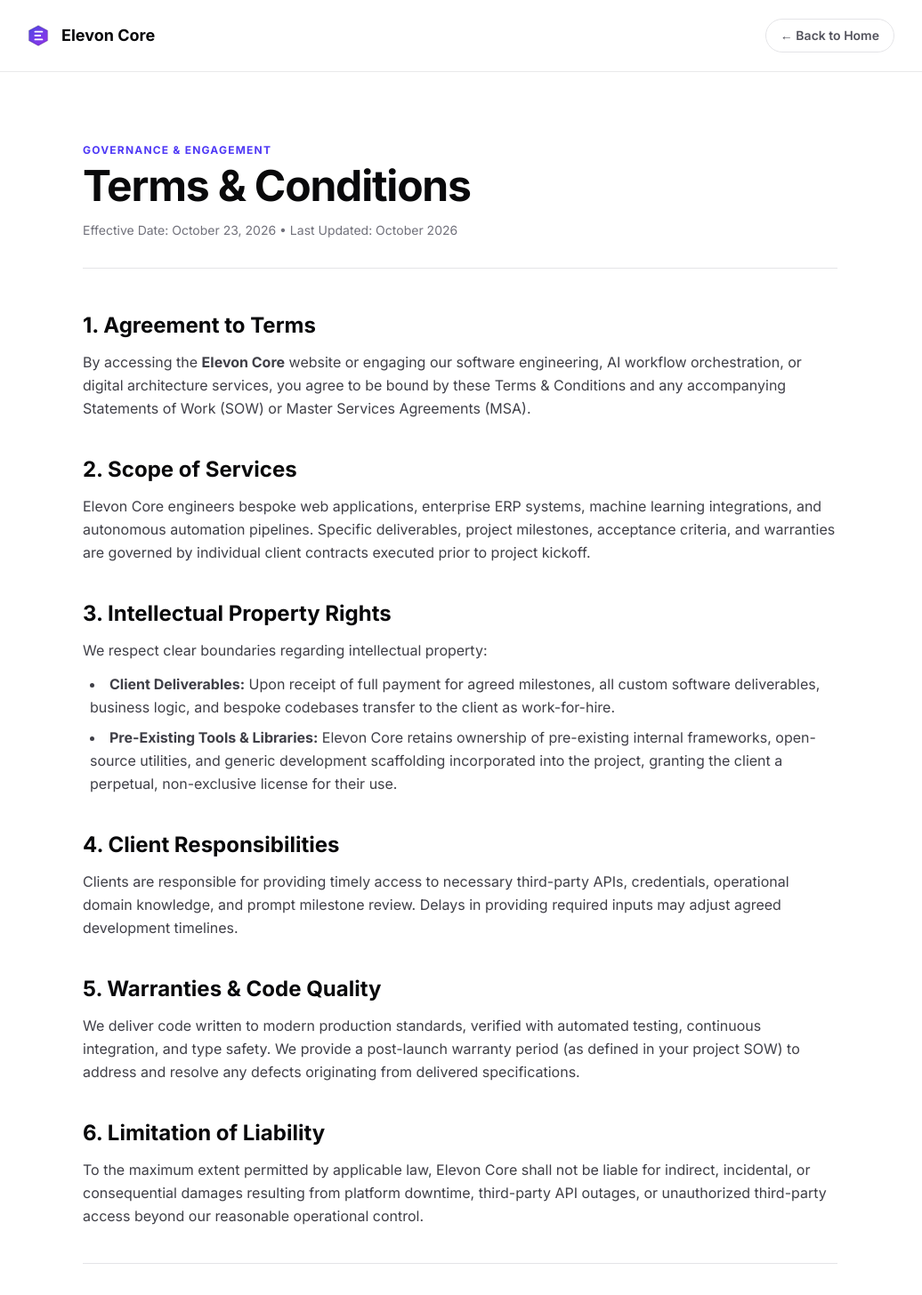
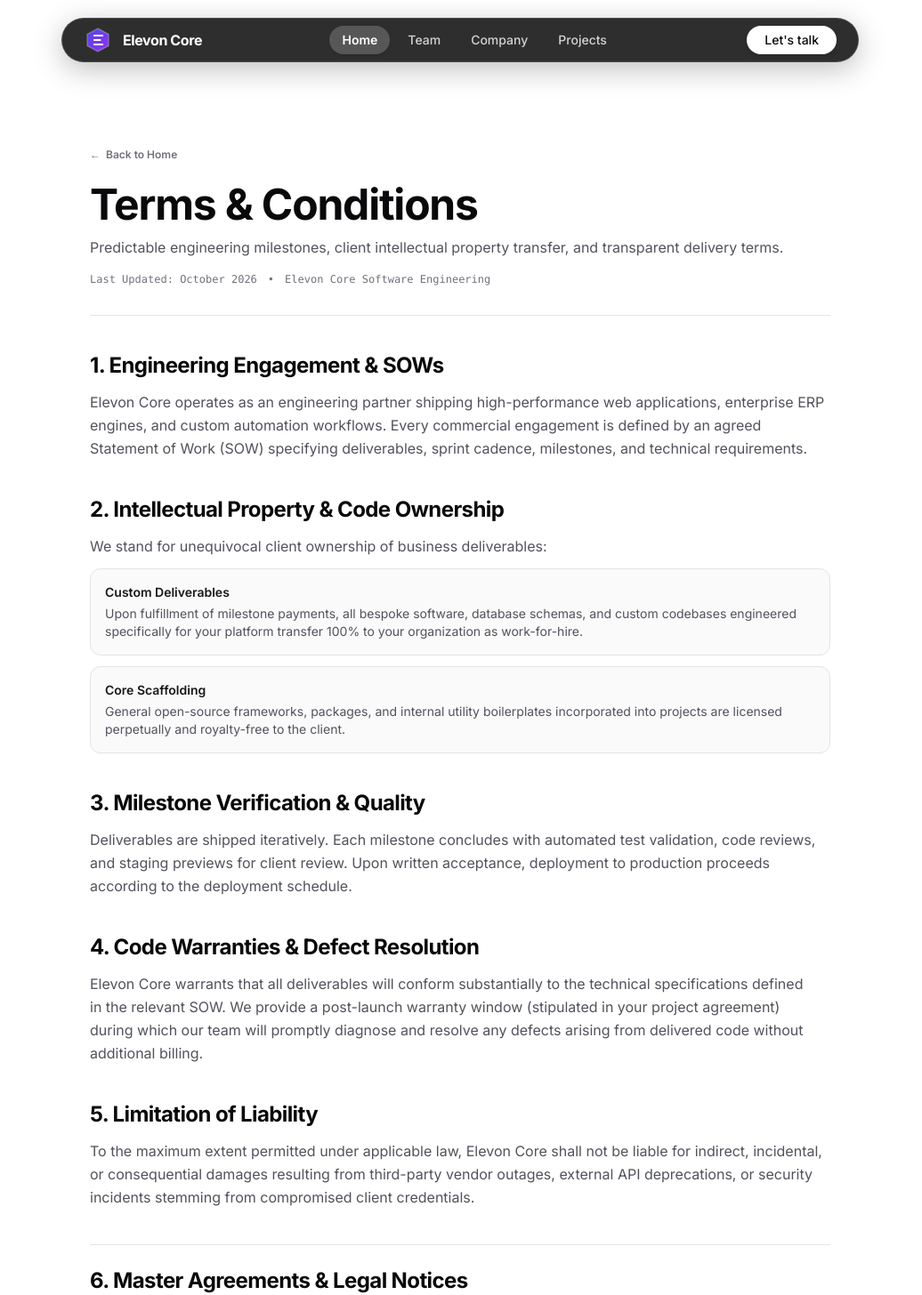
Before and after one commit to elevoncore/elevon-core, a Next.js app: page /terms in a window 1280 px wide. Shown: the top 1456 px of the page at 89% size, without its empty margins (123-1159 px from the left). Built offline with nearby package versions, Linux system fonts and the light colour scheme.

Commit message:
refactor(legal): redesign terms and conditions with plain editorial layout

```diff
--- a/app/terms/page.tsx
+++ b/app/terms/page.tsx
@@ -1,123 +1,126 @@
 import type { Metadata } from 'next';
 import Link from 'next/link';
+import Navbar from '@/components/Navbar';
+import Footer from '@/components/Footer';
 
 export const metadata: Metadata = {
   title: 'Terms & Conditions | Elevon Core',
-  description: 'Terms and Conditions governing engineering services and platform usage at Elevon Core.',
+  description: 'Terms and Conditions governing engineering services, intellectual property transfer, and delivery terms at Elevon Core.',
 };
 
 export default function TermsPage() {
   return (
-    <div className="min-h-screen bg-white text-zinc-950 flex flex-col">
-      {/* Header */}
-      <header className="border-b border-zinc-200/80 bg-white/80 backdrop-blur-md sticky top-0 z-50">
-        <div className="max-w-5xl mx-auto px-6 h-20 flex items-center justify-between">
-          <Link href="/" className="flex items-center gap-3 group">
-            <svg
-              className="w-7 h-7 transition-transform group-hover:scale-105"
-              viewBox="0 0 32 32"
-              fill="none"
-              xmlns="http://www.w3.org/2000/svg"
-              aria-hidden="true"
-            >
-              <path d="M16 3L28 9.5V22.5L16 29L4 22.5V9.5L16 3Z" fill="url(#termsLogoBg)" stroke="rgba(0,0,0,0.15)" strokeWidth="1.5" />
-              <path d="M12 11H21M12 16H18.5M12 21H21" stroke="#ffffff" strokeWidth="2.2" strokeLinecap="round" />
-              <defs>
-                <linearGradient id="termsLogoBg" x1="4" y1="3" x2="28" y2="29" gradientUnits="userSpaceOnUse">
-                  <stop stopColor="#4f46e5" />
-                  <stop offset="1" stopColor="#9333ea" />
-                </linearGradient>
-              </defs>
-            </svg>
-            <span className="font-display font-bold text-lg text-zinc-950">Elevon Core</span>
+    <div className="min-h-screen bg-white text-zinc-950 flex flex-col selection:bg-indigo-600 selection:text-white">
+      <Navbar />
+
+      {/* Main Plain Document Content */}
+      <main className="flex-grow w-full max-w-4xl mx-auto px-6 sm:px-8 pt-32 sm:pt-40 pb-20">
+
+        {/* Breadcrumb & Header */}
+        <div className="mb-10 pb-8 border-b border-zinc-200">
+          <Link
+            href="/"
+            className="inline-flex items-center gap-1.5 text-xs font-semibold text-zinc-500 hover:text-zinc-950 transition-colors mb-6 group"
+          >
+            <span className="transition-transform group-hover:-translate-x-0.5">←</span>
+            <span>Back to Home</span>
           </Link>
 
-          <Link
-            href="/"
-            className="text-sm font-semibold text-zinc-600 hover:text-zinc-950 px-4 py-2 rounded-full border border-zinc-200 hover:border-zinc-300 transition-colors"
-          >
-            ← Back to Home
-          </Link>
-        </div>
-      </header>
-
-      {/* Main Legal Content */}
-      <main className="flex-grow max-w-4xl mx-auto px-6 py-16 sm:py-20">
-        <div className="mb-12 border-b border-zinc-200 pb-8">
-          <span className="text-xs font-bold text-indigo-600 tracking-widest uppercase mb-2 block font-display">
-            Governance &amp; Engagement
-          </span>
           <h1 className="font-display text-4xl sm:text-5xl font-bold tracking-tight text-zinc-950">
             Terms &amp; Conditions
           </h1>
-          <p className="mt-4 text-sm text-zinc-500">
-            Effective Date: October 23, 2026 • Last Updated: October 2026
+
+          <p className="mt-3 text-base text-zinc-600">
+            Predictable engineering milestones, client intellectual property transfer, and transparent delivery terms.
           </p>
+
+          <div className="mt-4 flex items-center gap-3 text-xs text-zinc-500 font-mono">
+            <span>Last Updated: October 2026</span>
+            <span>•</span>
+            <span>Elevon Core Software Engineering</span>
+          </div>
         </div>
 
-        <div className="space-y-10 text-zinc-700 leading-relaxed text-base">
+        {/* Article Body */}
+        <div className="prose prose-zinc max-w-none text-zinc-600 leading-relaxed text-base space-y-10">
+
           <section>
-            <h2 className="font-display text-2xl font-bold text-zinc-950 mb-3">1. Agreement to Terms</h2>
+            <h2 className="font-display text-xl sm:text-2xl font-bold text-zinc-950 mb-3 tracking-tight">
+              1. Engineering Engagement &amp; SOWs
+            </h2>
             <p>
-              By accessing the <strong>Elevon Core</strong> website or engaging our software engineering, AI workflow orchestration, or digital architecture services, you agree to be bound by these Terms &amp; Conditions and any accompanying Statements of Work (SOW) or Master Services Agreements (MSA).
+              Elevon Core operates as an engineering partner shipping high-performance web applications, enterprise ERP engines, and custom automation workflows. Every commercial engagement is defined by an agreed Statement of Work (SOW) specifying deliverables, sprint cadence, milestones, and technical requirements.
             </p>
           </section>
 
           <section>
-            <h2 className="font-display text-2xl font-bold text-zinc-950 mb-3">2. Scope of Services</h2>
+            <h2 className="font-display text-xl sm:text-2xl font-bold text-zinc-950 mb-3 tracking-tight">
+              2. Intellectual Property &amp; Code Ownership
+            </h2>
+            <p className="mb-3">
+              We stand for unequivocal client ownership of business deliverables:
+            </p>
+            <div className="space-y-3">
+              <div className="p-4 rounded-xl bg-zinc-50 border border-zinc-200">
+                <h3 className="font-display font-semibold text-zinc-900 text-sm mb-1">Custom Deliverables</h3>
+                <p className="text-sm text-zinc-600">
+                  Upon fulfillment of milestone payments, all bespoke software, database schemas, and custom codebases engineered specifically for your platform transfer 100% to your organization as work-for-hire.
+                </p>
+              </div>
+
+              <div className="p-4 rounded-xl bg-zinc-50 border border-zinc-200">
+                <h3 className="font-display font-semibold text-zinc-900 text-sm mb-1">Core Scaffolding</h3>
+                <p className="text-sm text-zinc-600">
+                  General open-source frameworks, packages, and internal utility boilerplates incorporated into projects are licensed perpetually and royalty-free to the client.
+                </p>
+              </div>
+            </div>
+          </section>
+
+          <section>
+            <h2 className="font-display text-xl sm:text-2xl font-bold text-zinc-950 mb-3 tracking-tight">
+              3. Milestone Verification &amp; Quality
+            </h2>
             <p>
-              Elevon Core engineers bespoke web applications, enterprise ERP systems, machine learning integrations, and autonomous automation pipelines. Specific deliverables, project milestones, acceptance criteria, and warranties are governed by individual client contracts executed prior to project kickoff.
+              Deliverables are shipped iteratively. Each milestone concludes with automated test validation, code reviews, and staging previews for client review. Upon written acceptance, deployment to production proceeds according to the deployment schedule.
             </p>
           </section>
 
           <section>
-            <h2 className="font-display text-2xl font-bold text-zinc-950 mb-3">3. Intellectual Property Rights</h2>
-            <p className="mb-3">
-              We respect clear boundaries regarding intellectual property:
-            </p>
-            <ul className="list-disc list-inside space-y-2 ml-2">
-              <li><strong>Client Deliverables:</strong> Upon receipt of full payment for agreed milestones, all custom software deliverables, business logic, and bespoke codebases transfer to the client as work-for-hire.</li>
-              <li><strong>Pre-Existing Tools &amp; Libraries:</strong> Elevon Core retains ownership of pre-existing internal frameworks, open-source utilities, and generic development scaffolding incorporated into the project, granting the client a perpetual, non-exclusive license for their use.</li>
-            </ul>
-          </section>
-
-          <section>
-            <h2 className="font-display text-2xl font-bold text-zinc-950 mb-3">4. Client Responsibilities</h2>
+            <h2 className="font-display text-xl sm:text-2xl font-bold text-zinc-950 mb-3 tracking-tight">
+              4. Code Warranties &amp; Defect Resolution
+            </h2>
             <p>
-              Clients are responsible for providing timely access to necessary third-party APIs, credentials, operational domain knowledge, and prompt milestone review. Delays in providing required inputs may adjust agreed development timelines.
+              Elevon Core warrants that all deliverables will conform substantially to the technical specifications defined in the relevant SOW. We provide a post-launch warranty window (stipulated in your project agreement) during which our team will promptly diagnose and resolve any defects arising from delivered code without additional billing.
             </p>
           </section>
 
           <section>
-            <h2 className="font-display text-2xl font-bold text-zinc-950 mb-3">5. Warranties &amp; Code Quality</h2>
+            <h2 className="font-display text-xl sm:text-2xl font-bold text-zinc-950 mb-3 tracking-tight">
+              5. Limitation of Liability
+            </h2>
             <p>
-              We deliver code written to modern production standards, verified with automated testing, continuous integration, and type safety. We provide a post-launch warranty period (as defined in your project SOW) to address and resolve any defects originating from delivered specifications.
+              To the maximum extent permitted under applicable law, Elevon Core shall not be liable for indirect, incidental, or consequential damages resulting from third-party vendor outages, external API deprecations, or security incidents stemming from compromised client credentials.
             </p>
           </section>
 
-          <section>
-            <h2 className="font-display text-2xl font-bold text-zinc-950 mb-3">6. Limitation of Liability</h2>
+          <section className="pt-6 border-t border-zinc-200">
+            <h2 className="font-display text-xl sm:text-2xl font-bold text-zinc-950 mb-3 tracking-tight">
+              6. Master Agreements &amp; Legal Notices
+            </h2>
             <p>
-              To the maximum extent permitted by applicable law, Elevon Core shall not be liable for indirect, incidental, or consequential damages resulting from platform downtime, third-party API outages, or unauthorized third-party access beyond our reasonable operational control.
+              For bilateral Master Services Agreements (MSAs), custom NDAs, or enterprise retainer scopes, contact our lead engineers:
+            </p>
+            <p className="mt-3 font-semibold text-zinc-950">
+              Email: <a href="mailto:elevoncore@gmail.com" className="text-indigo-600 hover:text-indigo-700 underline underline-offset-4">elevoncore@gmail.com</a>
             </p>
           </section>
 
-          <section className="border-t border-zinc-200 pt-8">
-            <h2 className="font-display text-2xl font-bold text-zinc-950 mb-3">7. Contact &amp; Legal Notices</h2>
-            <p>
-              For legal inquiries, contract execution, or partnership terms, contact:
-            </p>
-            <p className="mt-3 font-semibold text-zinc-950">
-              Email: <a href="mailto:elevoncore@gmail.com" className="text-indigo-600 hover:underline">elevoncore@gmail.com</a>
-            </p>
-          </section>
         </div>
       </main>
 
-      {/* Clean Footer */}
-      <footer className="border-t border-zinc-200 bg-zinc-50 py-8 px-6 text-center text-xs text-zinc-500">
-        <p>© {new Date().getFullYear()} Elevon Core. All Rights Reserved. Digital Precision. Automated Scale.</p>
-      </footer>
+      {/* Signature Site Footer */}
+      <Footer />
     </div>
   );
 }
```
